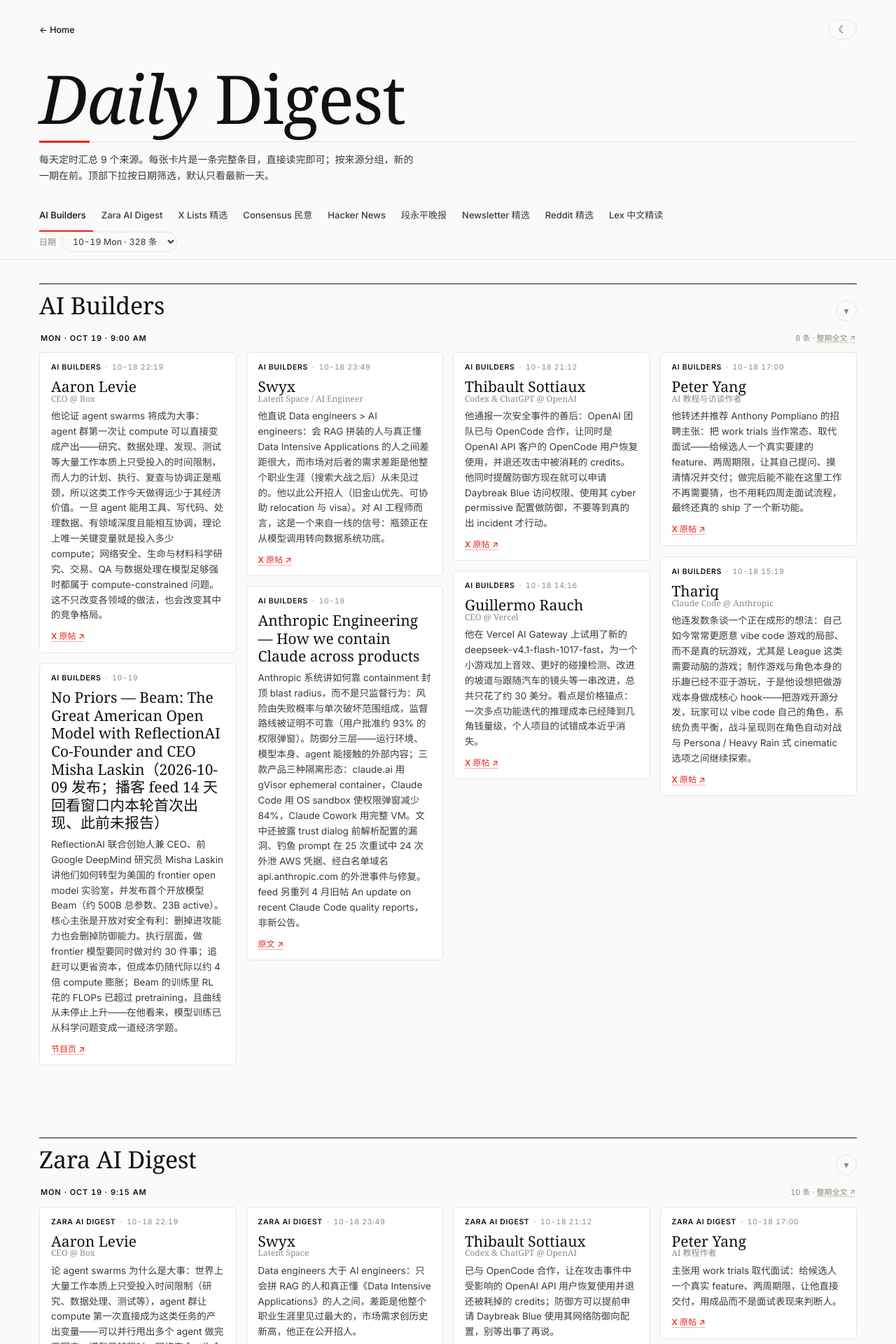
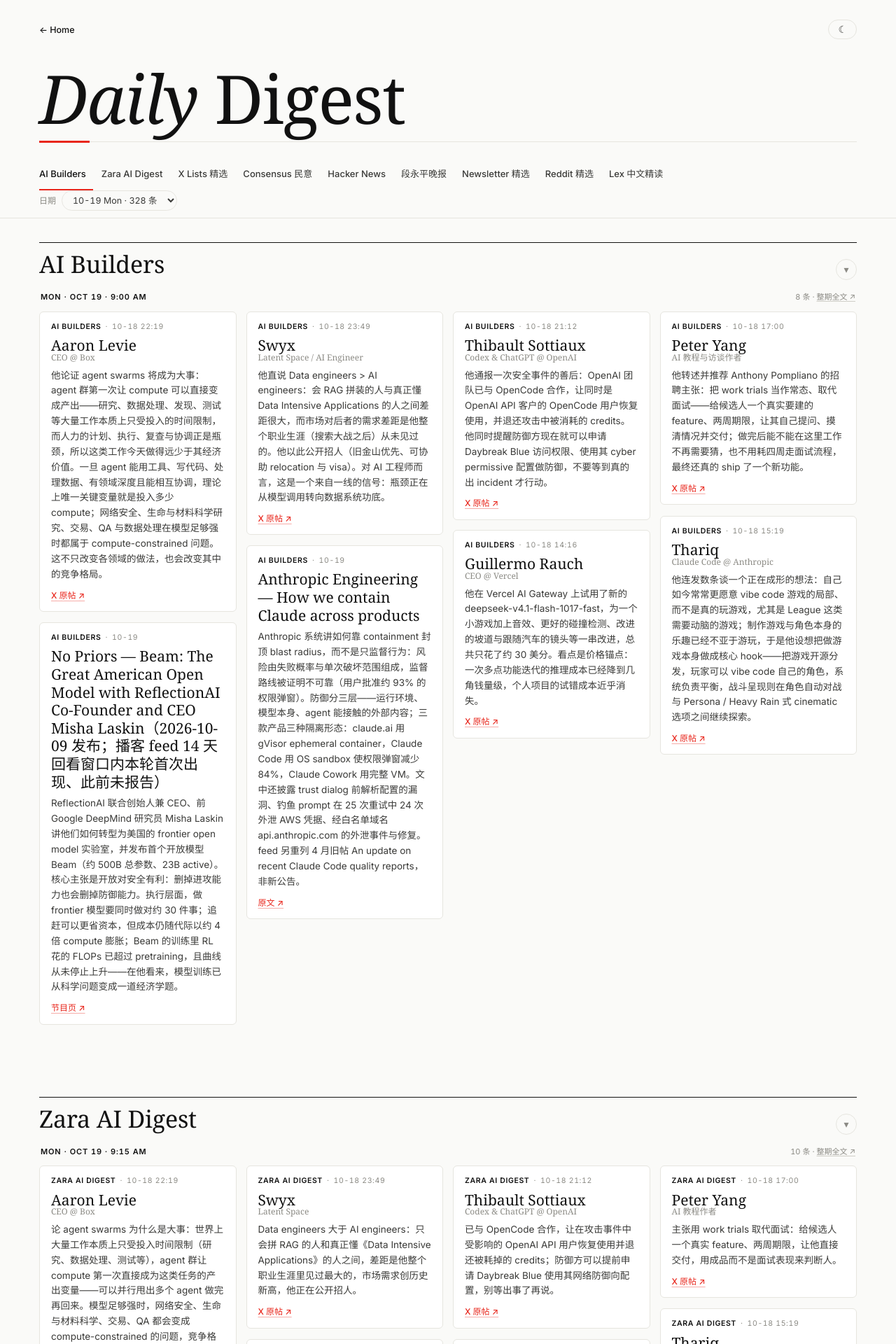
Before and after one commit to cptidiot/mzhao.me, a Jekyll site: the page built from digest/index.html, in a window 1280 px wide. Shown: the top 1920 px of the page at 70% size. Built offline with Jekyll 4.4.1, drawn with Linux system fonts in a browser that asks for light colours; some web fonts are replaced.

Commit message:
Digest: remove intro paragraph, wrap source nav to two rows

```diff
--- a/digest/index.html
+++ b/digest/index.html
@@ -114,7 +114,6 @@
 .mast h1 em { font-style: italic; }
 .rule { position: relative; height: 1px; background: var(--line); }
 .rule::before { content: ""; position: absolute; left: 0; top: -1px; width: 72px; height: 3px; background: var(--accent); }
-.dek { margin: 14px 0 0; max-width: 62ch; font-size: 14px; color: var(--text); }
 
 /* ── Section nav + date filter (sticky) ───── */
 .secnav {
@@ -125,9 +124,8 @@
   border-bottom: 1px solid var(--line);
 }
 .secnav-inner {
-  display: flex; gap: 2px; overflow-x: auto; scrollbar-width: none;
+  display: flex; flex-wrap: wrap; gap: 0 2px;
 }
-.secnav-inner::-webkit-scrollbar { display: none; }
 .secnav a {
   display: inline-flex; align-items: baseline; gap: 6px;
   padding: 13px 10px 11px; white-space: nowrap;
@@ -155,7 +153,7 @@
 
 /* ── Sections ─────────────────────────────── */
 main.wrap { padding-block: 34px 72px; display: flex; flex-direction: column; gap: 52px; }
-.sec { scroll-margin-top: 130px; }
+.sec { scroll-margin-top: 172px; }
 .sec-head {
   display: flex; justify-content: space-between; align-items: baseline; gap: 4px 16px; flex-wrap: wrap;
   padding-top: 12px; margin-bottom: 16px;
@@ -279,7 +277,6 @@
     </div>
     <h1><em>Daily</em> Digest</h1>
     <div class="rule" role="presentation"></div>
-    <p class="dek">每天定时汇总 9 个来源。每张卡片是一条完整条目，直接读完即可；按来源分组，新的一期在前。顶部下拉按日期筛选，默认只看最新一天。</p>
   </div>
 </header>
 
```
